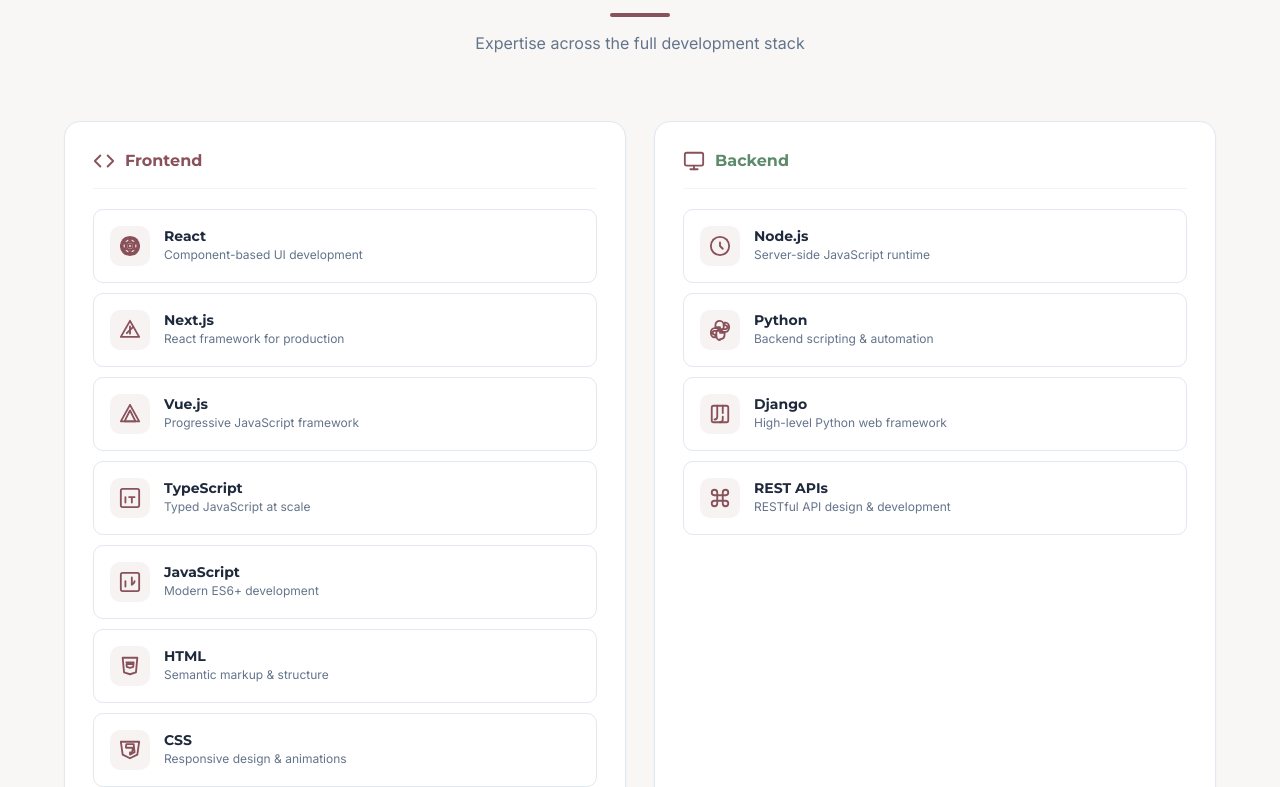
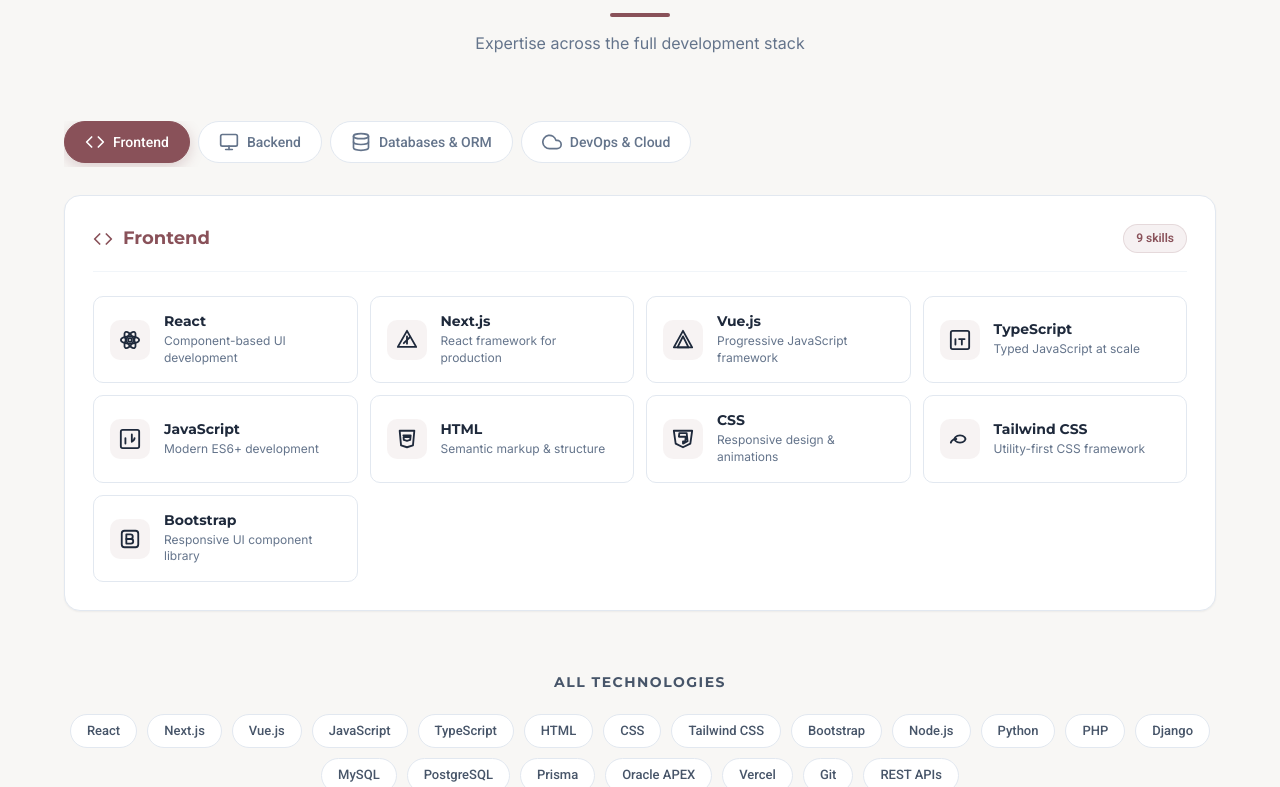
Before and after one commit to amol3ng/Portfolio, a Vue app: page / in a window 1280 px wide. Shown: the part 1793-2580 px from the top of the page. Built offline with nearby package versions, Linux system fonts and the light colour scheme.

Commit message:
updated portfolio

```diff
--- a/public/index.html
+++ b/public/index.html
@@ -9,6 +9,7 @@
     <link rel="preconnect" href="https://fonts.googleapis.com">
     <link rel="preconnect" href="https://fonts.gstatic.com" crossorigin>
     <link href="https://fonts.googleapis.com/css2?family=Montserrat:wght@400;600;700;800&family=Inter:wght@300;400;500;600&family=Roboto:wght@400;500;600&display=swap" rel="stylesheet">
+    <link rel="preload" as="image" href="/src/assets/profile.jpeg" />
   </head>
   <body>
     <div id="app"></div>
--- a/src/components/layout/NavBar.vue
+++ b/src/components/layout/NavBar.vue
@@ -2,22 +2,21 @@
   <nav class="navbar" :class="{ scrolled: isScrolled, 'menu-open': menuOpen }">
     <div class="nav-container">
       <!-- Logo / Name -->
-      <a href="#hero" class="nav-brand" @click.prevent="scrollTo('#hero')">
+      <router-link to="/#hero" class="nav-brand">
         <div class="nav-avatar">AM</div>
         <span class="nav-name">Amohelang Mokhele</span>
-      </a>
+      </router-link>
 
       <!-- Desktop Nav Links -->
       <ul class="nav-links">
         <li v-for="item in navItems" :key="item.id">
-          <a
-            :href="`#${item.id}`"
+          <router-link
+            :to="`/#${item.id}`"
             class="nav-link"
             :class="{ active: activeSection === item.id }"
-            @click.prevent="scrollTo(`#${item.id}`)"
           >
             {{ item.label }}
-          </a>
+          </router-link>
         </li>
       </ul>
 
@@ -33,15 +32,13 @@
     <div class="mobile-menu" :class="{ open: menuOpen }">
       <ul>
         <li v-for="item in navItems" :key="item.id">
-          <a
-            :href="`#${item.id}`"
+          <router-link
+            :to="`/#${item.id}`"
             :class="{ active: activeSection === item.id }"
-            @click.prevent="mobileNav(item.id)"
-          >{{ item.label }}</a>
+            @click="menuOpen = false"
+          >{{ item.label }}</router-link>
         </li>
-        <li>
-          <a href="#contact" class="mobile-hire" @click.prevent="mobileNav('contact')">Hire Me</a>
-        </li>
+
       </ul>
     </div>
   </nav>
@@ -74,7 +71,6 @@
   methods: {
     handleScroll() {
       this.isScrolled = window.scrollY > 20
-
       const sections = ['hero', 'about', 'skills', 'projects', 'certifications', 'contact']
       for (let i = sections.length - 1; i >= 0; i--) {
         const el = document.getElementById(sections[i])
@@ -83,18 +79,6 @@
           break
         }
       }
-    },
-    scrollTo(hash) {
-      const el = document.querySelector(hash)
-      if (el) {
-        el.scrollIntoView({ behavior: 'smooth', block: 'start' })
-        setTimeout(() => { window.scrollBy(0, -80) }, 100)
-      }
-      this.menuOpen = false
-    },
-    mobileNav(id) {
-      this.menuOpen = false
-      setTimeout(() => this.scrollTo(`#${id}`), 100)
     }
   }
 }
@@ -109,6 +93,9 @@
   z-index: 1000;
   transition: all 0.3s ease;
   padding: 16px 0;
+  background: rgba(255, 255, 255, 0.85);
+  backdrop-filter: blur(12px);
+  -webkit-backdrop-filter: blur(12px);
 }
 
 .navbar.scrolled {
@@ -199,48 +186,35 @@
   border-radius: 1px;
 }
 
-.btn-hire {
-  background: var(--maroon);
-  color: white;
-  padding: 9px 22px;
-  border-radius: 8px;
-  font-family: 'Roboto', sans-serif;
-  font-weight: 500;
-  font-size: 14px;
-  text-decoration: none;
-  transition: all 0.25s ease;
-  white-space: nowrap;
-  box-shadow: 0 2px 10px rgba(137, 81, 89, 0.3);
-  flex-shrink: 0;
-}
-
-.btn-hire:hover {
-  background: var(--maroon-dark);
-  transform: translateY(-1px);
-  box-shadow: 0 4px 16px rgba(137, 81, 89, 0.4);
-}
-
 /* Hamburger */
 .hamburger {
   display: none;
   flex-direction: column;
   justify-content: center;
   gap: 5px;
-  width: 36px;
-  height: 36px;
+  width: 40px;
+  height: 40px;
   background: none;
   border: none;
   cursor: pointer;
-  padding: 4px;
+  padding: 6px;
   margin-left: auto;
+  border-radius: 8px;
+  transition: background 0.2s;
+}
+
+.hamburger:hover {
+  background: rgba(137, 81, 89, 0.08);
 }
 
 .hamburger span {
   display: block;
   height: 2px;
+  width: 100%;
   background: var(--slate-700);
   border-radius: 2px;
-  transition: all 0.3s ease;
+  transition: transform 0.3s ease, opacity 0.3s ease;
+  transform-origin: center;
 }
 
 .menu-open .hamburger span:nth-child(1) {
@@ -248,6 +222,7 @@
 }
 .menu-open .hamburger span:nth-child(2) {
   opacity: 0;
+  transform: scaleX(0);
 }
 .menu-open .hamburger span:nth-child(3) {
   transform: translateY(-7px) rotate(-45deg);
@@ -255,46 +230,58 @@
 
 /* Mobile Menu */
 .mobile-menu {
+  overflow: hidden;
+  max-height: 0;
+  transition: max-height 0.35s ease;
+  background: rgba(255, 255, 255, 0.98);
+  border-top: 1px solid var(--slate-100);
   display: none;
-  max-height: 0;
-  overflow: hidden;
-  transition: max-height 0.4s ease;
-  background: white;
-  border-top: 1px solid var(--slate-100);
 }
 
 .mobile-menu.open {
-  max-height: 400px;
+  max-height: 480px;
 }
 
 .mobile-menu ul {
   list-style: none;
-  padding: 12px 24px 20px;
+  padding: 8px 24px 20px;
+  margin: 0;
 }
 
 .mobile-menu ul li a {
   display: block;
-  padding: 12px 0;
+  padding: 13px 4px;
   font-size: 15px;
   font-weight: 500;
   color: var(--slate-700);
   border-bottom: 1px solid var(--slate-100);
   text-decoration: none;
+  transition: color 0.2s;
 }
 
+.mobile-menu ul li:last-child a {
+  border-bottom: none;
+}
+
+.mobile-menu ul li a:hover,
 .mobile-menu ul li a.active {
   color: var(--maroon);
 }
 
 .mobile-hire {
   color: var(--maroon) !important;
-  font-weight: 600 !important;
-  border-bottom: none !important;
+  font-weight: 700 !important;
 }
 
 @media (max-width: 900px) {
-  .nav-links, .btn-hire { display: none; }
-  .hamburger { display: flex; }
-  .mobile-menu { display: block; }
+  .nav-links {
+    display: none;
+  }
+  .hamburger {
+    display: flex;
+  }
+  .mobile-menu {
+    display: block;
+  }
 }
 </style>
--- a/src/components/sections/CertificationsSection.vue
+++ b/src/components/sections/CertificationsSection.vue
@@ -40,7 +40,7 @@
         {
           title: 'Full Stack Developer',
           issuer: 'FNB App Academy',
-          date: 'Issued: October 2023',
+          date: 'Issued: August 2025',
           icon: 'https://logo.clearbit.com/fnb.co.za',
           initials: 'FNB',
           badgeColor: 'rgba(0,114,206,0.1)',
@@ -49,7 +49,7 @@
         {
           title: 'Full Stack Developer',
           issuer: 'Codeeza Bootcamp',
-          date: 'Issued: August 2023',
+          date: 'Issued: May 2025',
           icon: null,
           initials: 'CZ',
           badgeColor: 'rgba(71,162,72,0.1)',
--- a/src/components/sections/HeroSection.vue
+++ b/src/components/sections/HeroSection.vue
@@ -19,7 +19,6 @@
         </p>
 
         <div class="hero-stats">
-
           <div class="stat-divider"></div>
           <div class="stat-item">
             <span class="stat-num">4+</span>
@@ -33,11 +32,12 @@
         </div>
 
         <div class="hero-ctas">
-          <a href="#contact" class="btn-primary" @click.prevent="scrollTo('#contact')">
-            <svg width="16" height="16" viewBox="0 0 24 24" fill="none" stroke="currentColor" stroke-width="2"><path d="M22 16.92v3a2 2 0 0 1-2.18 2 19.79 19.79 0 0 1-8.63-3.07A19.5 19.5 0 0 1 4.69 12a19.79 19.79 0 0 1-3.07-8.67A2 2 0 0 1 3.6 1.18h3a2 2 0 0 1 2 1.72c.127.96.361 1.903.7 2.81a2 2 0 0 1-.45 2.11L7.91 8.91a16 16 0 0 0 6 6l.91-.91a2 2 0 0 1 2.11-.45c.907.339 1.85.573 2.81.7A2 2 0 0 1 21.73 16.92z"/></svg>
+          <router-link to="/#contact" class="btn-primary">
+            <svg width="16" height="16" viewBox="0 0 24 24" fill="none" stroke="currentColor" stroke-width="2">
+              <path d="M22 16.92v3a2 2 0 0 1-2.18 2 19.79 19.79 0 0 1-8.63-3.07A19.5 19.5 0 0 1 4.69 12a19.79 19.79 0 0 1-3.07-8.67A2 2 0 0 1 3.6 1.18h3a2 2 0 0 1 2 1.72c.127.96.361 1.903.7 2.81a2 2 0 0 1-.45 2.11L7.91 8.91a16 16 0 0 0 6 6l.91-.91a2 2 0 0 1 2.11-.45c.907.339 1.85.573 2.81.7A2 2 0 0 1 21.73 16.92z"/>
+            </svg>
             Contact Me
-          </a>
-
+          </router-link>
         </div>
       </div>
 
@@ -48,17 +48,15 @@
           <div class="profile-ring ring-2"></div>
           <div class="profile-img-wrap">
             <img
-              src="@/assets/profile.jpeg"
-              alt="Amohelang - Software Developer"
-              class="profile-image"
+            src="@/assets/profile.jpeg"
+            alt="Amohelang - Software Developer"
+            class="profile-image"
+            fetchpriority="high"
             />
           </div>
-          <!-- Tech Tags -->
           <div class="tech-tag tag-1">Vue.js</div>
           <div class="tech-tag tag-2">Node.js</div>
           <div class="tech-tag tag-3">mySQL</div>
-          <!-- Floating Badges -->
-
         </div>
       </div>
     </div>
@@ -81,15 +79,6 @@
   },
   mounted() {
     setTimeout(() => { this.mounted = true }, 100)
-  },
-  methods: {
-    scrollTo(hash) {
-      const el = document.querySelector(hash)
-      if (el) {
-        el.scrollIntoView({ behavior: 'smooth' })
-        setTimeout(() => window.scrollBy(0, -80), 100)
-      }
-    }
   }
 }
 </script>
@@ -125,7 +114,6 @@
   padding-bottom: 80px;
 }
 
-/* Left */
 .hero-left {
   opacity: 0;
   transform: translateX(-30px);
@@ -254,13 +242,12 @@
   flex-wrap: wrap;
 }
 
-/* Right */
 .hero-right {
   display: flex;
   justify-content: center;
   opacity: 0;
   transform: translateX(30px);
-  transition: opacity 0.8s ease 0.2s, transform 0.8s ease 0.2s;
+  transition: opacity 0.8s ease, transform 0.8s ease;
 }
 .hero-right.visible {
   opacity: 1;
@@ -322,23 +309,6 @@
   display: block;
 }
 
-.profile-placeholder {
-  width: 100%;
-  height: 100%;
-  display: flex;
-  flex-direction: column;
-  align-items: center;
-  justify-content: center;
-  gap: 10px;
-  color: var(--slate-400);
-  font-size: 13px;
-}
-
-.profile-icon {
-  width: 80px;
-  height: 80px;
-}
-
 .tech-tag {
   position: absolute;
   background: white;
@@ -361,31 +331,6 @@
   50% { transform: translateY(-6px); }
 }
 
-.float-badge {
-  position: absolute;
-  bottom: 30px;
-  right: 10px;
-  background: var(--maroon);
-  color: white;
-  border-radius: 12px;
-  padding: 10px 16px;
-  text-align: center;
-  box-shadow: var(--maroon-shadow);
-  animation: float 4s ease-in-out infinite 1.5s;
-}
-.badge-num {
-  display: block;
-  font-family: 'Montserrat', sans-serif;
-  font-weight: 800;
-  font-size: 20px;
-  line-height: 1;
-}
-.badge-text {
-  font-size: 11px;
-  opacity: 0.85;
-}
-
-/* Scroll hint */
 .scroll-hint {
   position: absolute;
   bottom: 30px;
@@ -422,7 +367,6 @@
   100% { transform: translateY(8px); opacity: 0; }
 }
 
-/* Responsive */
 @media (max-width: 900px) {
   .hero-container {
     grid-template-columns: 1fr;
--- a/src/components/sections/SkillsSection.vue
+++ b/src/components/sections/SkillsSection.vue
@@ -8,15 +8,34 @@
         <p>Expertise across the full development stack</p>
       </div>
 
+      <!-- Tab Navigation -->
+      <div class="tab-nav">
+        <button
+          v-for="(category, index) in skillCategories"
+          :key="category.name"
+          class="tab-btn"
+          :class="{ active: activeTab === index }"
+          @click="activeTab = index"
+        >
+          <span class="tab-icon" v-html="category.icon"></span>
+          <span class="tab-label">{{ category.name }}</span>
+        </button>
+      </div>
+
+      <!-- Tab Content -->
+      <div class="tab-content">
+        <transition name="fade" mode="out-in">
+          <div :key="activeTab" class="skill-panel">
+            <div class="panel-header">
+              <span class="panel-icon" v-html="skillCategories[activeTab].icon"></span>
+              <h3 class="panel-title" :style="{ color: skillCategories[activeTab].color }">
+                {{ skillCategories[activeTab].name }}
+              </h3>
+              <span class="skill-count">{{ skillCategories[activeTab].skills.length }} skills</span>
+            </div>
             <div class="skills-grid">
-        <div v-for="category in skillCategories" :key="category.name" class="skill-category">
-          <div class="category-header">
-            <span class="category-icon" v-html="category.icon"></span>
-            <h3 class="category-title" :style="{ color: category.color }">{{ category.name }}</h3>
-          </div>
-          <div class="skills-list">
               <SkillCard
-              v-for="skill in category.skills"
+                v-for="skill in skillCategories[activeTab].skills"
                 :key="skill.name"
                 :name="skill.name"
                 :description="skill.description"
@@ -24,9 +43,10 @@
               />
             </div>
           </div>
+        </transition>
       </div>
 
-      <!-- Tech Icons Grid -->
+      <!-- Tech Cloud -->
       <div class="tech-cloud">
         <div class="tech-cloud-title">All Technologies</div>
         <div class="tech-tags">
@@ -40,13 +60,14 @@
 <script>
 import SkillCard from '../ui/SkillCard.vue'
 
-const icon = (paths) => `<svg width="22" height="22" viewBox="0 0 24 24" fill="none" stroke="#895159" stroke-width="2" stroke-linecap="round" stroke-linejoin="round">${paths}</svg>`
+const icon = (paths) => `<svg width="20" height="20" viewBox="0 0 24 24" fill="none" stroke="currentColor" stroke-width="2" stroke-linecap="round" stroke-linejoin="round">${paths}</svg>`
 
 export default {
   name: 'SkillsSection',
   components: { SkillCard },
   data() {
     return {
+      activeTab: 0,
       skillCategories: [
         {
           name: 'Frontend',
@@ -56,7 +77,7 @@
             {
               name: 'React',
               description: 'Component-based UI development',
-              icon: icon('<circle cx="12" cy="12" r="2"/><path d="M12 2C6.48 2 2 6.48 2 12s4.48 10 10 10 10-4.48 10-10S17.52 2 12 2zm0 18c-4.42 0-8-3.58-8-8s3.58-8 8-8 8 3.58 8 8-3.58 8-8 8z"/><ellipse cx="12" cy="12" rx="10" ry="4"/><ellipse cx="12" cy="12" rx="10" ry="4" transform="rotate(60 12 12)"/><ellipse cx="12" cy="12" rx="10" ry="4" transform="rotate(120 12 12)"/>')
+              icon: icon('<circle cx="12" cy="12" r="2"/><ellipse cx="12" cy="12" rx="10" ry="4"/><ellipse cx="12" cy="12" rx="10" ry="4" transform="rotate(60 12 12)"/><ellipse cx="12" cy="12" rx="10" ry="4" transform="rotate(120 12 12)"/>')
             },
             {
               name: 'Next.js',
@@ -114,6 +135,11 @@
               name: 'Python',
               description: 'Backend scripting & automation',
               icon: icon('<path d="M12 2C9 2 7 4 7 7v2h5v1H6c-2 0-4 2-4 5s2 5 4 5h1v-3H6c-1 0-2-.9-2-2s.9-2 2-2h6c2 0 4-2 4-4V7c0-3-2-5-4-5z"/><path d="M12 22c3 0 5-2 5-5v-2h-5v-1h6c2 0 4-2 4-5s-2-5-4-5h-1v3h1c1 0 2 .9 2 2s-.9 2-2 2h-6c-2 0-4 2-4 4v3c0 3 2 5 4 5z"/>')
+            },
+            {
+              name: 'PHP',
+              description: 'Server-side scripting language',
+              icon: icon('<ellipse cx="12" cy="12" rx="10" ry="6"/><path d="M9 10h2.5a1.5 1.5 0 0 1 0 3H9v-3z"/><path d="M9 13v3"/><path d="M14 10v6"/><path d="M14 13h3"/>')
             },
             {
               name: 'Django',
@@ -175,7 +201,7 @@
       allTechs: [
         'React', 'Next.js', 'Vue.js', 'JavaScript', 'TypeScript',
         'HTML', 'CSS', 'Tailwind CSS', 'Bootstrap',
-        'Node.js', 'Python', 'Django',
+        'Node.js', 'Python', 'PHP', 'Django',
         'MySQL', 'PostgreSQL', 'Prisma', 'Oracle APEX',
         'Vercel', 'Git', 'REST APIs'
       ]
@@ -195,51 +221,127 @@
   font-family: 'Roboto', sans-serif;
 }
 
-.skills-grid {
-  display: grid;
-  grid-template-columns: repeat(2, 1fr);
-  gap: 28px;
+/* Tab Navigation */
+.tab-nav {
+  display: flex;
+  gap: 8px;
+  margin-bottom: 28px;
+  overflow-x: auto;
+  padding-bottom: 4px;
+  scrollbar-width: none;
+}
+.tab-nav::-webkit-scrollbar { display: none; }
+
+.tab-btn {
+  display: flex;
+  align-items: center;
+  gap: 8px;
+  padding: 10px 20px;
+  border: 1.5px solid var(--slate-200);
+  border-radius: 40px;
+  background: var(--white);
+  color: var(--slate-500);
+  font-family: 'Roboto', sans-serif;
+  font-size: 14px;
+  font-weight: 500;
+  cursor: pointer;
+  transition: all 0.2s ease;
+  white-space: nowrap;
+  flex-shrink: 0;
+}
+
+.tab-btn:hover {
+  border-color: rgba(137,81,89,0.4);
+  color: var(--maroon);
+}
+
+.tab-btn.active {
+  background: var(--maroon);
+  border-color: var(--maroon);
+  color: #fff;
+  box-shadow: 0 4px 14px rgba(137,81,89,0.25);
+}
+
+.tab-icon {
+  display: flex;
+  align-items: center;
+}
+
+.tab-btn:not(.active) .tab-icon :deep(svg) {
+  stroke: currentColor;
+}
+
+.tab-btn.active .tab-icon :deep(svg) {
+  stroke: #fff;
+}
+
+/* Panel */
+.tab-content {
   margin-bottom: 60px;
 }
 
-.skill-category {
+.skill-panel {
   background: var(--white);
   border-radius: var(--radius-lg);
-  padding: 28px;
   border: 1px solid var(--slate-200);
   box-shadow: var(--shadow-sm);
-  transition: var(--transition);
+  padding: 28px;
 }
 
-.skill-category:hover {
-  box-shadow: var(--shadow-lg);
-}
-
-.category-header {
+.panel-header {
   display: flex;
   align-items: center;
   gap: 10px;
-  margin-bottom: 20px;
-  padding-bottom: 16px;
+  margin-bottom: 24px;
+  padding-bottom: 18px;
   border-bottom: 1px solid var(--slate-100);
 }
 
-.category-icon {
+.panel-icon {
   display: flex;
   align-items: center;
-  justify-content: center;
 }
 
-.category-title {
+.panel-icon :deep(svg) {
+  stroke: var(--maroon);
+}
+
+.panel-title {
   font-family: 'Montserrat', sans-serif;
   font-weight: 700;
-  font-size: 16px;
+  font-size: 18px;
+  flex: 1;
 }
 
-.skills-list {
-  display: flex;
-  flex-direction: column;
-  gap: 10px;
+.skill-count {
+  font-size: 12px;
+  font-weight: 600;
+  font-family: 'Roboto', sans-serif;
+  background: rgba(137,81,89,0.08);
+  color: var(--maroon);
+  padding: 4px 12px;
+  border-radius: 20px;
+  border: 1px solid rgba(137,81,89,0.15);
+}
+
+.skills-grid {
+  display: grid;
+  grid-template-columns: repeat(auto-fill, minmax(240px, 1fr));
+  gap: 12px;
+}
+
+/* Fade transition */
+.fade-enter-active,
+.fade-leave-active {
+  transition: opacity 0.18s ease, transform 0.18s ease;
+}
+.fade-enter-from {
+  opacity: 0;
+  transform: translateY(8px);
+}
+.fade-leave-to {
+  opacity: 0;
+  transform: translateY(-8px);
 }
 
 /* Tech Cloud */
@@ -283,11 +385,15 @@
   background: rgba(137,81,89,0.05);
 }
 
-@media (max-width: 900px) {
-  .skills-grid { grid-template-columns: 1fr; }
+@media (max-width: 640px) {
+  .skills-grid {
+    grid-template-columns: 1fr;
   }
-
-@media (max-width: 640px) {
-  .skills-grid { grid-template-columns: 1fr; gap: 16px; }
+  .tab-label {
+    display: none;
+  }
+  .tab-btn {
+    padding: 10px 14px;
+  }
 }
 </style>
--- a/src/router/index.js
+++ b/src/router/index.js
@@ -12,13 +12,26 @@
 const router = createRouter({
   history: createWebHistory(),
   routes,
-  scrollBehavior(to) {
+  scrollBehavior(to, from, savedPosition) {
     if (to.hash) {
-      return {
-        el: to.hash,
-        behavior: 'smooth',
-        top: 80
-      }
+      return new Promise((resolve) => {
+        // Small delay lets the page render before scrolling
+        setTimeout(() => {
+          const el = document.querySelector(to.hash)
+          if (el) {
+            resolve({
+              el: to.hash,
+              top: 80,        // offset for fixed navbar
+              behavior: 'smooth'
+            })
+          } else {
+            resolve({ top: 0 })
+          }
+        }, 50)
+      })
+    }
+    if (savedPosition) {
+      return savedPosition
     }
     return { top: 0 }
   }
```
Lines whose indentation alone changed are shown as unchanged.
